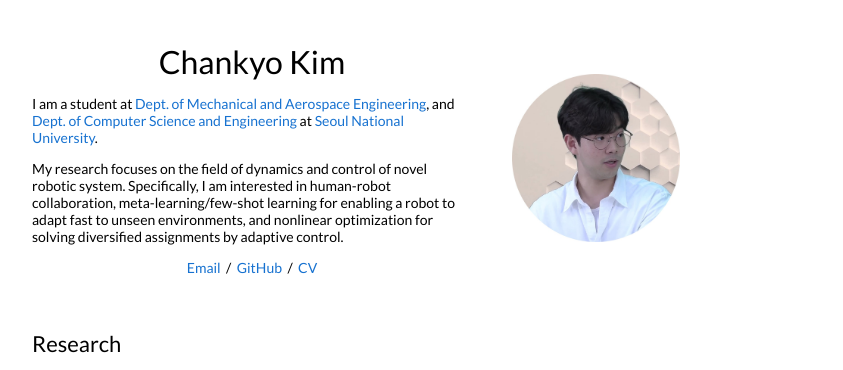
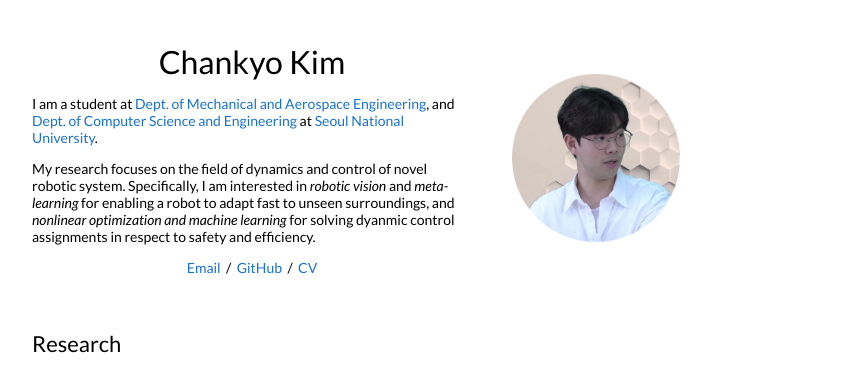
Before and after one commit to ChanKyoKim/ChanKyoKim.github.io, a Jekyll site: the page built from _posts/2021-11-15-hpe.markdown, in a window 1280 px wide. Shown: the top 370 px of the page, without its empty margins (228-1071 px from the left). Built offline with Jekyll 4.4.1, drawn with Linux system fonts in a browser that asks for light colours.

Commit message:
Update default.html

```diff
--- a/_layouts/default.html
+++ b/_layouts/default.html
@@ -29,7 +29,7 @@
               </h1>
               <p>I am a student at <a href="https://me.snu.ac.kr/en/">Dept. of Mechanical and Aerospace Engineering</a>, and <a href="https://cse.snu.ac.kr/en">Dept. of Computer Science and Engineering</a> at <a href="https://en.snu.ac.kr/">Seoul National University</a>.
               </p>
-              <p>My research focuses on the field of dynamics and control of novel robotic system. Specifically, I am interested in human-robot collaboration, meta-learning/few-shot learning for enabling a robot to adapt fast to unseen environments, and nonlinear optimization for solving diversified assignments by adaptive control.
+              <p>My research focuses on the field of dynamics and control of novel robotic system. Specifically, I am interested in <i>robotic vision</i> and <i>meta-learning</i> for enabling a robot to adapt fast to unseen surroundings, and <i>nonlinear optimization and machine learning</i> for solving dyanmic control assignments in respect to safety and efficiency.
               </p>
               <!-- 주석
               <p>
```
